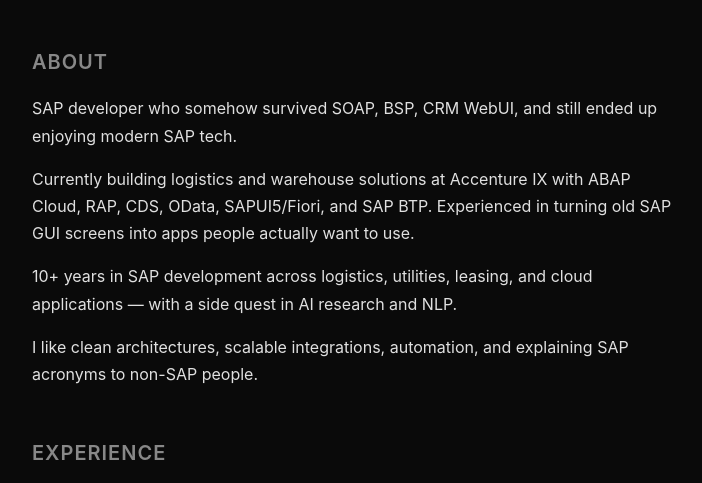
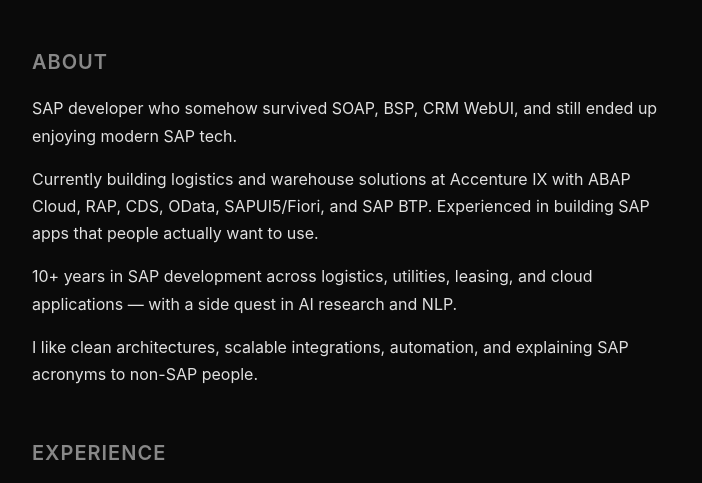
Before and after one commit to onurakca/onurakca.github.io, an Eleventy site: page index.njk in a window 1280 px wide. Shown: the part 293-776 px from the top of the page, without its empty margins (284-986 px from the left). Built offline with nearby package versions, Linux system fonts and the light colour scheme; Eleventy itself is replaced by a stand-in of ours; files that its build step writes are made by us from their sources.

Commit message:
Fix on Description

```diff
--- a/index.njk
+++ b/index.njk
@@ -10,7 +10,7 @@
 <section class="about" id="about">
   <h2>About</h2>
   <p>SAP developer who somehow survived SOAP, BSP, CRM WebUI, and still ended up enjoying modern SAP tech.</p>
-<p>Currently building logistics and warehouse solutions at Accenture IX with ABAP Cloud, RAP, CDS, OData, SAPUI5/Fiori, and SAP BTP. Experienced in turning old SAP GUI screens into apps people actually want to use.</p>
+<p>Currently building logistics and warehouse solutions at Accenture IX with ABAP Cloud, RAP, CDS, OData, SAPUI5/Fiori, and SAP BTP. Experienced in building SAP apps that people actually want to use.</p>
 <p>10+ years in SAP development across logistics, utilities, leasing, and cloud applications — with a side quest in AI research and NLP.</p>
 <p>I like clean architectures, scalable integrations, automation, and explaining SAP acronyms to non-SAP people.</p>
 </section>
@@ -91,7 +91,6 @@
   </div>
 </section>
 
-
 <section class="contact" id="contact">
   <h2>Contact</h2>
   <div class="contact-links">
```
